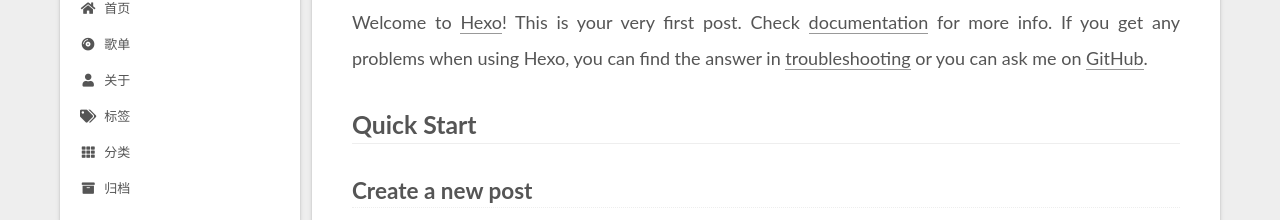
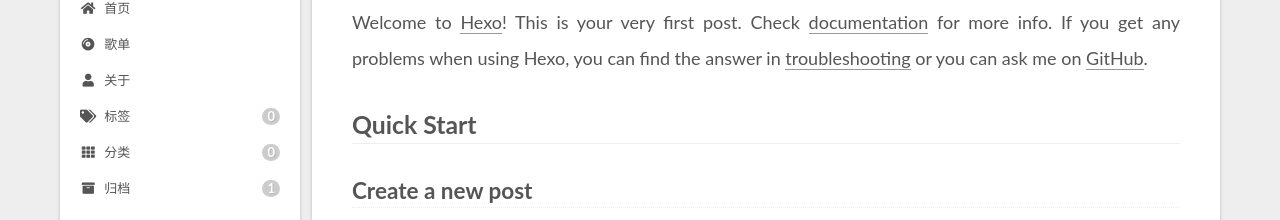
Before and after one commit to Guleixibian2009/hexo-website-tutorial, a plain HTML site: page 2022/08/17/hello-world/index.html in a window 1280 px wide. Shown: the part 170-390 px from the top of the page. Drawn offline with Linux system fonts and the light colour scheme.

Commit message:
Site updated: 2022-08-19 21:35:45

```diff
--- a/2022/08/17/hello-world/index.html
+++ b/2022/08/17/hello-world/index.html
@@ -131,17 +131,17 @@
   </li>
         <li class="menu-item menu-item-tags">
 
-    <a href="/hexo-website-tutorial/tags/" rel="section"><i class="fa fa-tags fa-fw"></i>标签</a>
+    <a href="/hexo-website-tutorial/tags/" rel="section"><i class="fa fa-tags fa-fw"></i>标签<span class="badge">0</span></a>
 
   </li>
         <li class="menu-item menu-item-categories">
 
-    <a href="/hexo-website-tutorial/categories/" rel="section"><i class="fa fa-th fa-fw"></i>分类</a>
+    <a href="/hexo-website-tutorial/categories/" rel="section"><i class="fa fa-th fa-fw"></i>分类<span class="badge">0</span></a>
 
   </li>
         <li class="menu-item menu-item-archives">
 
-    <a href="/hexo-website-tutorial/archives/" rel="section"><i class="fa fa-archive fa-fw"></i>归档</a>
+    <a href="/hexo-website-tutorial/archives/" rel="section"><i class="fa fa-archive fa-fw"></i>归档<span class="badge">1</span></a>
 
   </li>
   </ul>
```
Also changed, not shown: archives/2022/08/index.html (+3 -3 lines), archives/2022/index.html (+3 -3 lines), archives/index.html (+3 -3 lines), index.html (+3 -3 lines).
